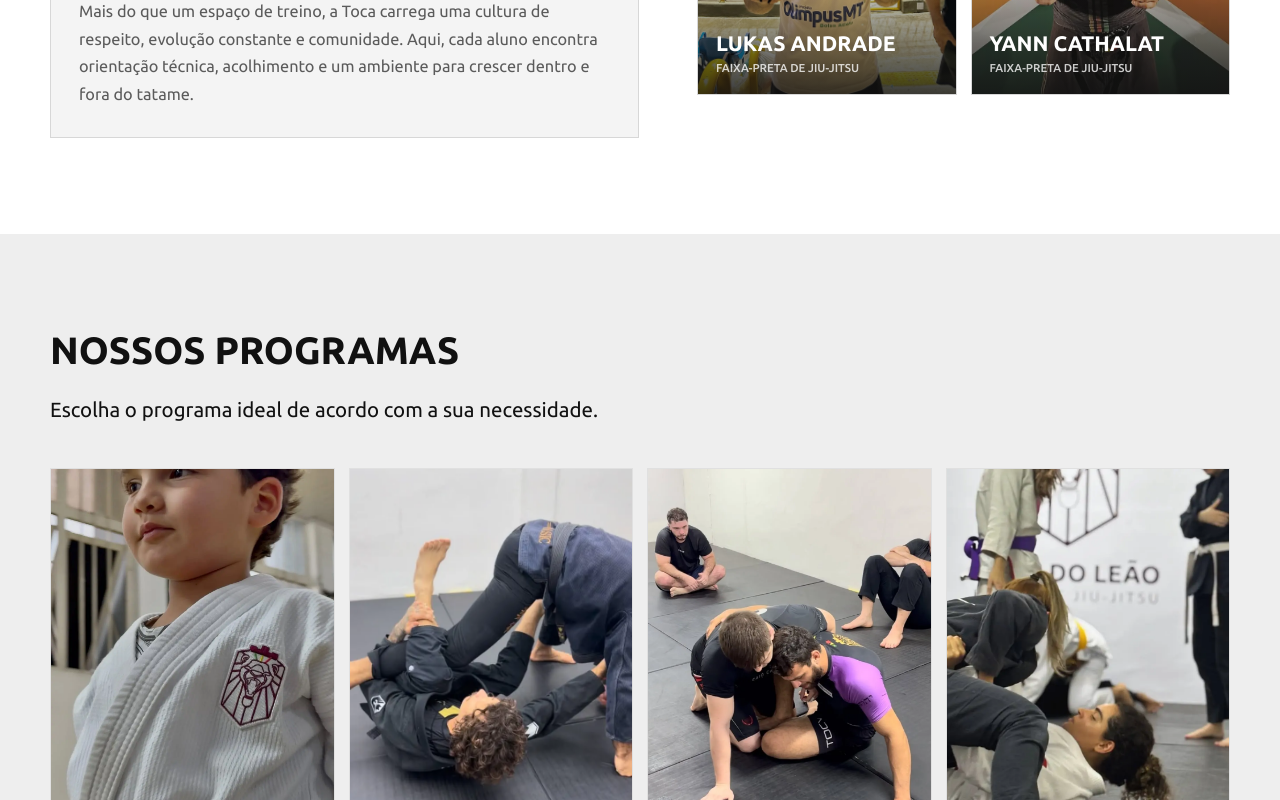
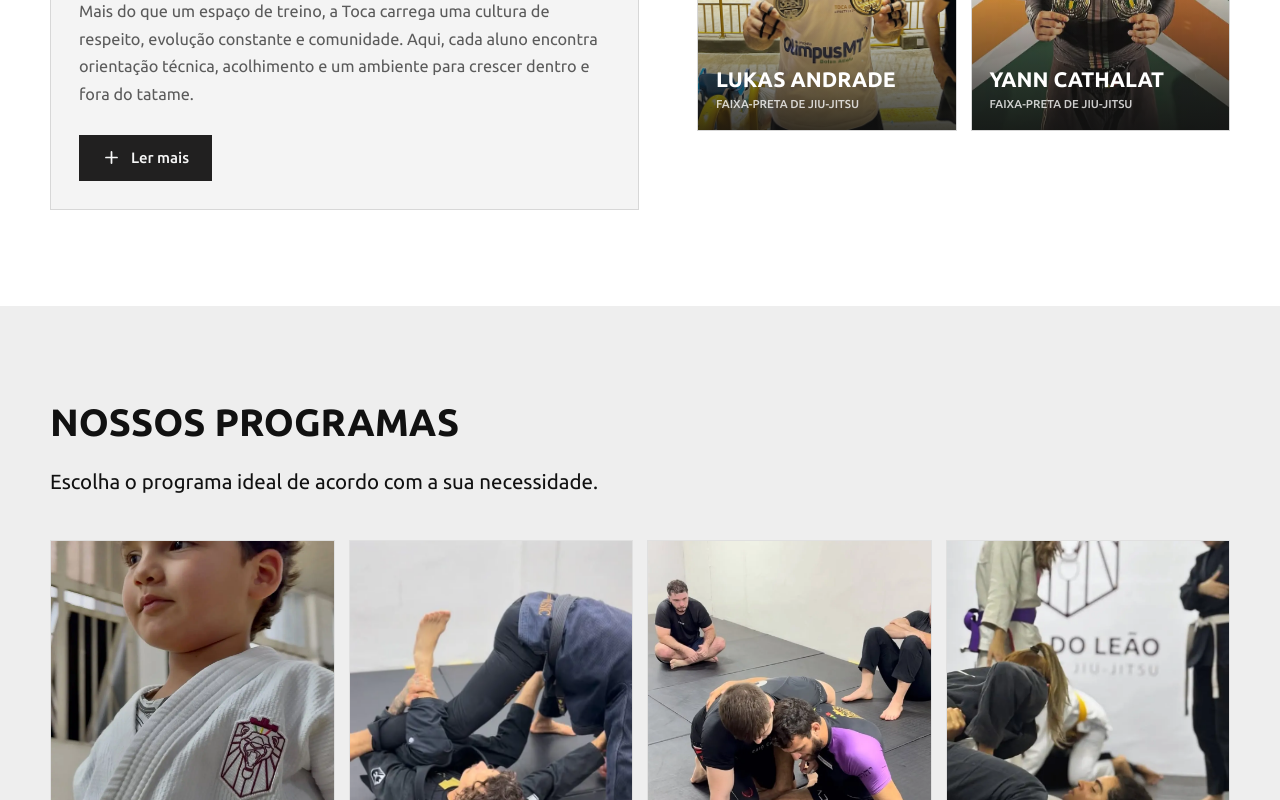
Before and after one commit to ederrabelo/tocadoleao-landingpage, a React (Vite) app: page / in a window 1280 px wide. Shown: the part 1260-2060 px from the top of the page. Built offline with nearby package versions, Linux system fonts and the light colour scheme.

Commit message:
Botão de ler mais em quem somos; Ajuste cards horários

```diff
--- a/src/App.css
+++ b/src/App.css
@@ -567,6 +567,11 @@
   line-height: 1.62;
 }
 
+.story-read-more {
+  width: fit-content;
+  margin-top: 8px;
+}
+
 .leadership-feature {
   min-width: 0;
 }
@@ -932,9 +937,10 @@
 
 .schedule-grid {
   display: grid;
-  grid-template-columns: repeat(auto-fit, minmax(210px, 1fr));
+  grid-template-columns: repeat(auto-fill, 224px);
   gap: 12px;
   align-items: start;
+  justify-content: start;
   padding-top: 14px;
 }
 
--- a/src/App.tsx
+++ b/src/App.tsx
@@ -821,6 +821,20 @@ function ArrowRightIcon() {
         strokeLinecap="round"
         strokeLinejoin="round"
         strokeWidth="2"
+      />
+    </svg>
+  )
+}
+
+function PlusIcon() {
+  return (
+    <svg aria-hidden="true" viewBox="0 0 24 24" focusable="false">
+      <path
+        d="M12 5v14M5 12h14"
+        fill="none"
+        stroke="currentColor"
+        strokeLinecap="round"
+        strokeWidth="2.2"
       />
     </svg>
   )
@@ -1276,6 +1290,15 @@ function App() {
                 <p>
                   Mais do que um espaço de treino, a Toca carrega uma cultura de respeito, evolução constante e comunidade. Aqui, cada aluno encontra orientação técnica, acolhimento e um ambiente para crescer dentro e fora do tatame.
                 </p>
+                <TrackedLink
+                  className="button button-secondary story-read-more"
+                  href="#quem-somos"
+                  event="story_read_more_click"
+                  source="quem_somos_ler_mais"
+                >
+                  <PlusIcon />
+                  Ler mais
+                </TrackedLink>
               </div>
             </div>
 
```
